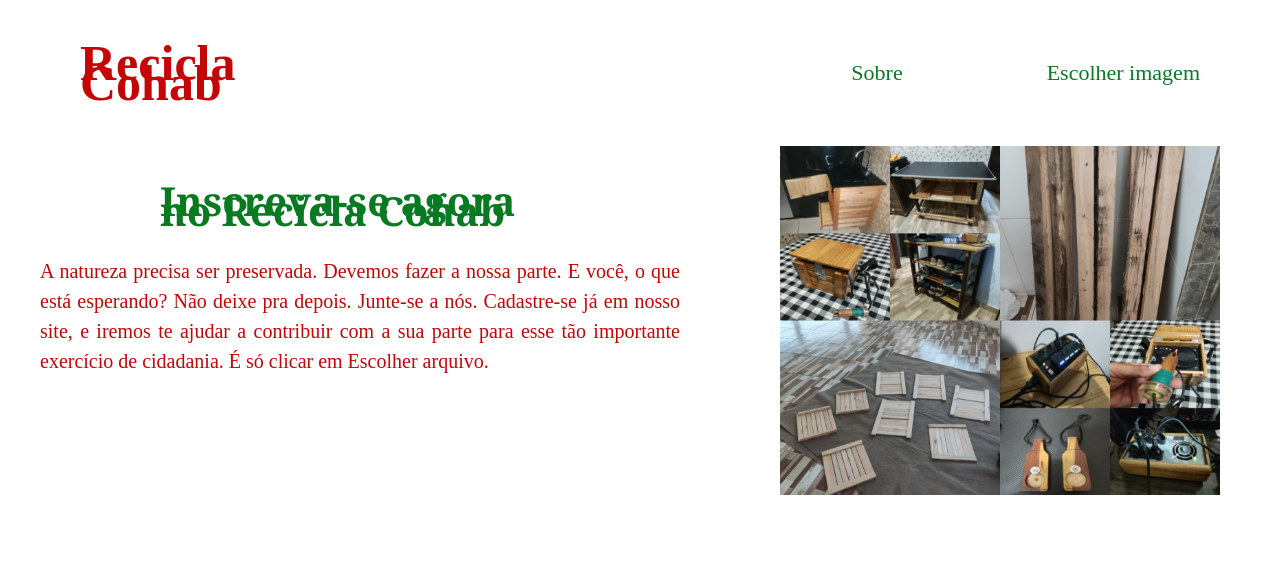
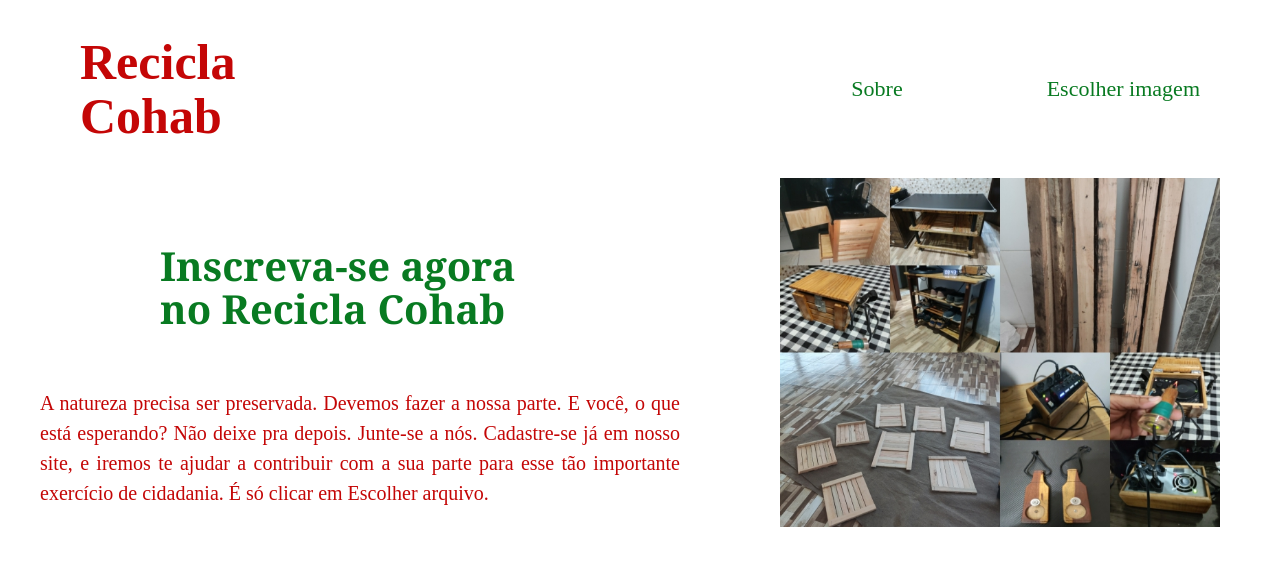
Before and after one commit to Tony121970/atvextensionista, a plain HTML site: page index.html in a window 1280 px wide. Drawn offline with Linux system fonts and the light colour scheme.

Commit message:
Update estilo.css

```diff
--- a/estilo.css
+++ b/estilo.css
@@ -1,7 +1,8 @@
 
-*{
-  padding: 0;
-  margin: 0;
+body {
+  background-color: white;
+  max-widthn: 768px;
+  margin: 0 auto;
 }
 
 .container {
```
